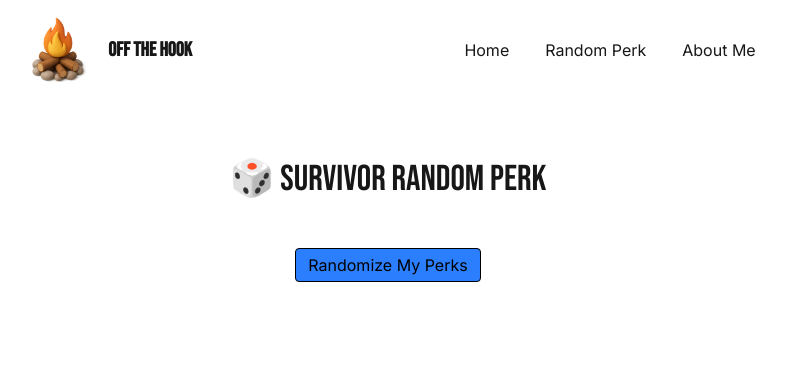
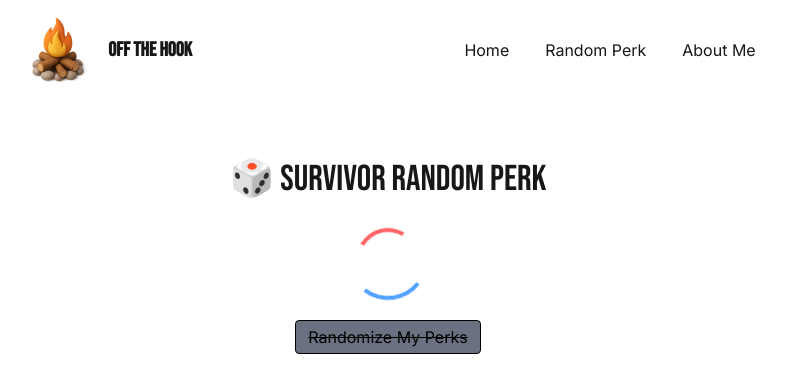
Before and after one commit to FredH2O/offthehook, a Next.js app: page /random-perk in a window 1280 px wide. Shown: the top 392 px of the page, without its empty margins (252-1038 px from the left). Built offline with nearby package versions, Linux system fonts and the light colour scheme.

Commit message:
feat: perk randomizer added with timeout and loading

```diff
--- a/components/survivor-random-perk/SurvivorRandomPerk.tsx
+++ b/components/survivor-random-perk/SurvivorRandomPerk.tsx
@@ -2,6 +2,7 @@
 import Image from "next/image";
 import { survivorPerks } from "@/data/survivorPerks";
 import { useState } from "react";
+import Loading from "../uiverse-component/Loading";
 
 const getRandomSurvivorPerk = (count: number) => {
   const selected: string[] = [];
@@ -21,15 +22,24 @@ export type Perks = string[];
 
 const SurvivorRandomPerk = () => {
   const [perks, setPerks] = useState<Perks>([]);
+  const [loading, setLoading] = useState<boolean>(true);
 
   const handleRandomize = () => {
+    setLoading(true);
+
+    setTimeout(() => {
       setPerks(getRandomSurvivorPerk(4));
+      setLoading(false);
+    }, 1500);
   };
 
   return (
     <div className="flex flex-col justify-center items-center space-y-5">
       <h2 className="text-4xl text-center">🎲 Survivor Random Perk</h2>
 
+      {loading ? (
+        <Loading />
+      ) : (
         <div className="grid grid-cols-2 justify-center items-center gap-1 p-1">
           {perks.map((perk, index) => (
             <div
@@ -52,10 +62,12 @@ const SurvivorRandomPerk = () => {
             </div>
           ))}
         </div>
+      )}
 
       <button
+        disabled={loading}
         onClick={handleRandomize}
-        className="px-3 py-1 border hover:cursor-pointer transition-all duration-75 active:translate-y-0.5 text-black active:bg-blue-500/50 bg-blue-500 rounded-sm"
+        className="px-3 py-1 disabled:bg-gray-500 disabled:line-through border hover:cursor-pointer transition-all duration-75 active:translate-y-0.5 text-black active:bg-blue-500/50 bg-blue-500 rounded-sm"
       >
         Randomize My Perks
       </button>
--- /dev/null
+++ b/components/uiverse-component/Loading.tsx
@@ -0,0 +1,11 @@
+const Loading = () => {
+  return (
+    <div className="flex-col gap-4 w-full flex items-center justify-center">
+      <div className="w-20 h-20 border-4 border-transparent text-blue-400 text-4xl animate-spin flex items-center justify-center border-t-blue-400 rounded-full">
+        <div className="w-16 h-16 border-4 border-transparent text-red-400 text-2xl animate-spin flex items-center justify-center border-t-red-400 rounded-full"></div>
+      </div>
+    </div>
+  );
+};
+
+export default Loading;
```
Lines whose indentation alone changed are shown as unchanged.
